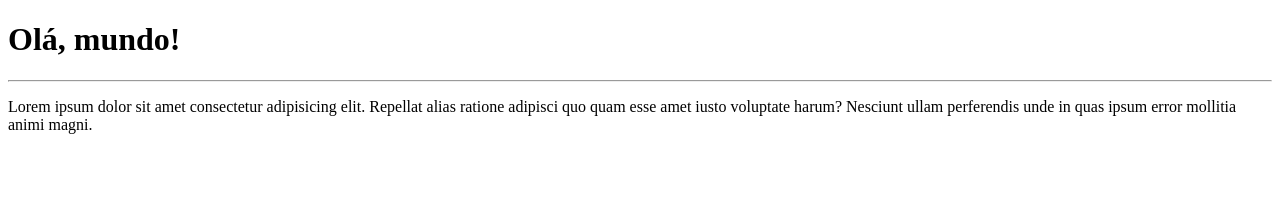
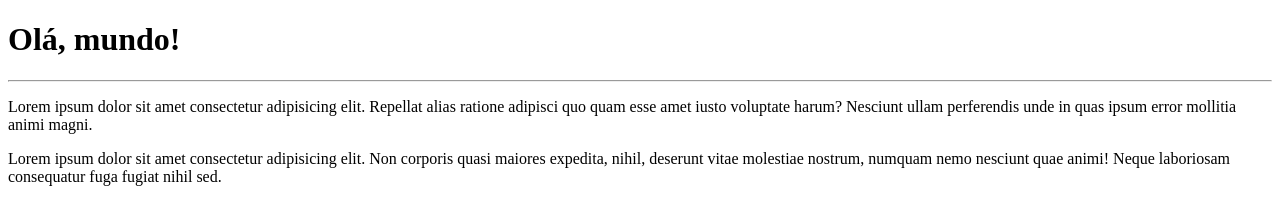
Before and after one commit to guiparchtech/Ola-mundo, a plain HTML site: page Site-Exemplo-01/index.html in a window 1280 px wide. Drawn offline with Linux system fonts and the light colour scheme.

Commit message:
Alteração exemplo - Inclusão de mais um parágrafo

```diff
--- a/Site-Exemplo-01/index.html
+++ b/Site-Exemplo-01/index.html
@@ -9,5 +9,6 @@
   <h1>Olá, mundo!</h1>
   <hr>
   <p>Lorem ipsum dolor sit amet consectetur adipisicing elit. Repellat alias ratione adipisci quo quam esse amet iusto voluptate harum? Nesciunt ullam perferendis unde in quas ipsum error mollitia animi magni.</p>
+  <p>Lorem ipsum dolor sit amet consectetur adipisicing elit. Non corporis quasi maiores expedita, nihil, deserunt vitae molestiae nostrum, numquam nemo nesciunt quae animi! Neque laboriosam consequatur fuga fugiat nihil sed.</p>
 </body>
 </html>
```
